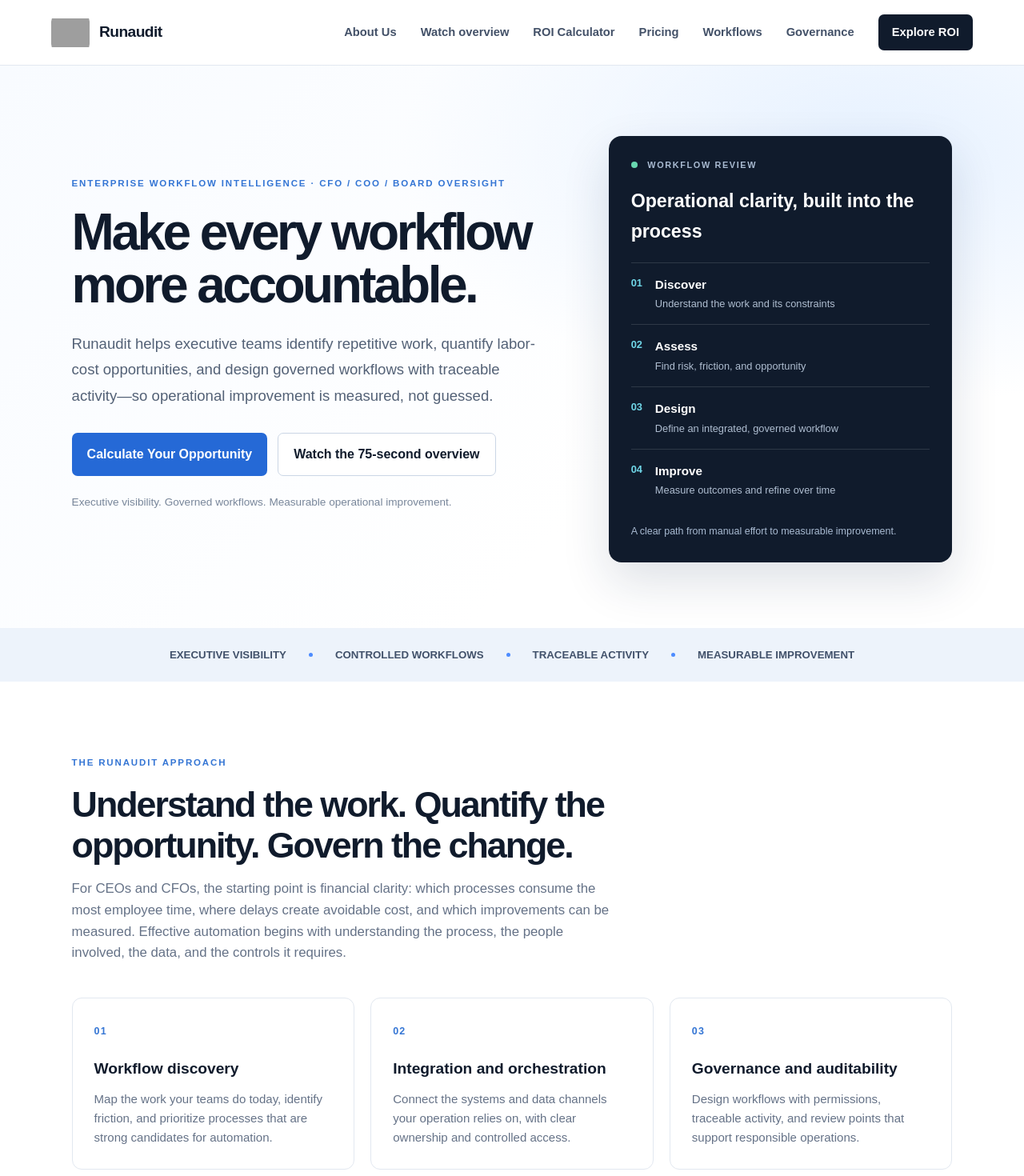
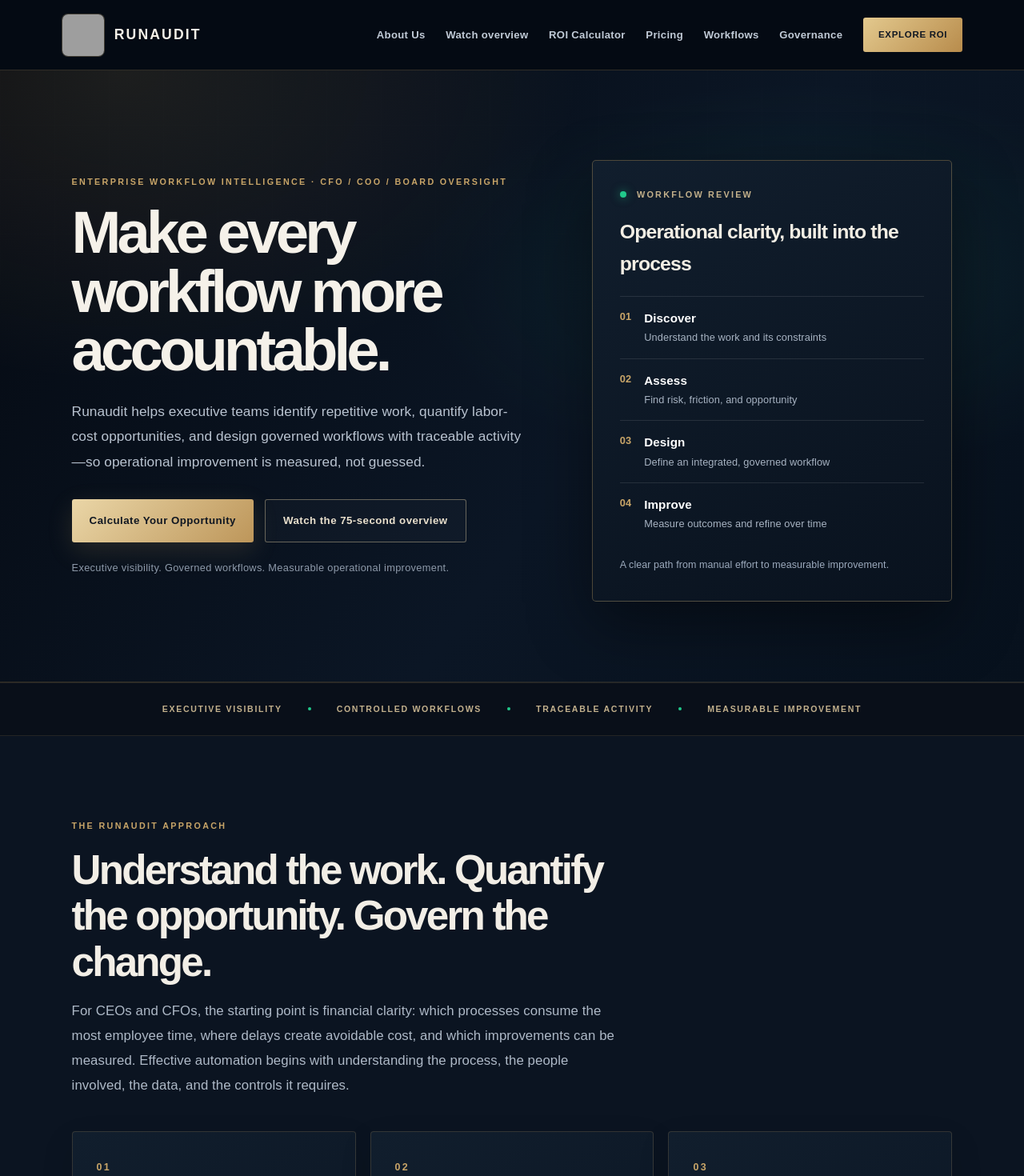
Before and after one commit to nexusai007/iposhells.com, a Next.js app: page / in a window 1280 px wide. Shown: the top 1470 px of the page at 80% size. Built offline with nearby package versions, Linux system fonts and the light colour scheme; grey boxes are pictures that could not be loaded.

Commit message:
Apply premium Runaudit executive visual system

```diff
--- a/app/globals.css
+++ b/app/globals.css
@@ -13,3 +13,92 @@
 .team-role{margin:0!important;color:#3475d4!important;font-weight:700;font-size:.9rem!important}
 @media(max-width:800px){.team-grid{grid-template-columns:1fr 1fr}}
 @media(max-width:560px){.team-grid{grid-template-columns:1fr}}
+
+
+/* RUNAUDIT — executive-grade visual system (preview branch only) */
+@import url('https://fonts.googleapis.com/css2?family=DM+Sans:wght@400;500;600;700&family=Manrope:wght@400;500;600;700;800&display=swap');
+:root{--navy:#070d17;--navy2:#0c1726;--ink:#e9edf3;--muted:#a8b2c2;--blue:#c8a568;--cyan:#21c98b;--paper:#0b1421;--line:#26364a;--gold:#c8a568;--gold-light:#ead6a7;--emerald:#21c98b}
+html{background:#070d17}
+body{background:#070d17;color:#e9edf3;font-family:'DM Sans',sans-serif;letter-spacing:.005em}
+h1,h2,h3,.brand,.panel-title{font-family:'Manrope','DM Sans',sans-serif}
+.site-header{position:relative;z-index:5;height:88px;background:rgba(5,11,19,.97);border-bottom:1px solid rgba(200,165,104,.22);padding-left:max(6vw,28px);padding-right:max(6vw,28px)}
+.brand{color:#f5f0e6;font-size:1.1rem;letter-spacing:.12em;text-transform:uppercase;font-weight:800}
+.brand img{width:54px;height:54px;object-fit:cover;border-radius:8px;border:1px solid rgba(200,165,104,.3);background:#07101d}
+.site-header nav{gap:clamp(14px,2vw,28px)}
+.site-header nav a{color:#c1cad6;font-size:.82rem;letter-spacing:.025em;font-weight:600}
+.site-header nav a:hover{color:var(--gold-light)}
+.site-header nav .nav-cta{background:linear-gradient(135deg,#e3c98e,#b88c4c);color:#101722;border-radius:3px;padding:12px 19px;letter-spacing:.06em;text-transform:uppercase;font-size:.72rem}
+.hero{position:relative;overflow:hidden;min-height:650px;padding:112px max(7vw,28px) 100px;grid-template-columns:1.12fr .88fr;gap:6vw;background:radial-gradient(ellipse at 78% 34%,rgba(24,91,82,.22),transparent 34%),radial-gradient(ellipse at 12% 0%,rgba(197,157,92,.12),transparent 36%),linear-gradient(125deg,#050a12 0%,#0b1625 58%,#07111d 100%);border-bottom:1px solid rgba(200,165,104,.16)}
+.hero:before{content:"";position:absolute;inset:0;pointer-events:none;opacity:.18;background-image:linear-gradient(rgba(255,255,255,.035) 1px,transparent 1px),linear-gradient(90deg,rgba(255,255,255,.035) 1px,transparent 1px);background-size:68px 68px;mask-image:linear-gradient(to bottom,black,transparent 90%)}
+.hero-copy,.hero-panel{position:relative;z-index:1}
+.eyebrow{color:var(--gold);font-size:.67rem;letter-spacing:.22em;font-weight:800}
+.hero h1{font-size:clamp(3.25rem,5.8vw,5.8rem);line-height:.99;letter-spacing:-.065em;color:#f5f1e9;max-width:760px;font-weight:700}
+.hero-lede{font-size:1.08rem;line-height:1.85;color:#b9c3d0;max-width:660px}
+.hero-actions{gap:14px}
+.button{border-radius:3px;padding:15px 22px;letter-spacing:.035em;font-size:.83rem}
+.button-primary{background:linear-gradient(135deg,#ead6a7,#bd965a);color:#101722;box-shadow:0 10px 32px rgba(200,165,104,.16)}
+.button-primary:hover{background:linear-gradient(135deg,#f2e3bd,#d2ad70)}
+.button-secondary{background:rgba(255,255,255,.025);border:1px solid rgba(226,207,165,.42);color:#e8dfcc}
+.hero-note{color:#8e9aaa;font-size:.8rem;letter-spacing:.025em}
+.hero-panel{background:linear-gradient(150deg,#111e2d,#09121e);border:1px solid rgba(200,165,104,.35);border-radius:5px;box-shadow:0 28px 80px rgba(0,0,0,.42);padding:34px}
+.panel-top{color:#c4b18b;letter-spacing:.2em}
+.status-dot{background:var(--emerald);box-shadow:0 0 12px rgba(33,201,139,.6)}
+.panel-title{font-size:1.55rem;color:#f3eee4;letter-spacing:-.035em}
+.process-step{border-top:1px solid rgba(255,255,255,.1)}
+.process-step>span{color:var(--gold);font-family:'Manrope',sans-serif}
+.process-step small{color:#a7b3c2}
+.panel-foot{color:#9caabd}
+.trust-strip{background:#090f19;color:#c3b18d;border-top:1px solid rgba(200,165,104,.14);border-bottom:1px solid rgba(200,165,104,.14);padding:24px 20px;gap:clamp(14px,2.5vw,34px);font-size:.66rem;letter-spacing:.16em}
+.trust-strip i{background:var(--emerald);width:4px;height:4px}
+.trust-strip a{color:var(--gold-light)}
+.section{background:#0b1421;padding:104px max(7vw,28px)}
+.section-heading h2,.governance h2,.contact-section h2{color:#f2eee6;font-size:clamp(2.35rem,4vw,3.8rem);letter-spacing:-.055em;font-weight:700}
+.section-heading>p:last-child,.governance-copy>p:last-child{color:#aeb9c7;line-height:1.85}
+.three-grid,.workflow-grid{gap:18px}
+.info-card,.workflow-card{background:linear-gradient(145deg,#111e2d,#0c1725);border:1px solid rgba(200,165,104,.2);border-radius:4px;padding:30px;box-shadow:0 16px 40px rgba(0,0,0,.12);transition:transform .2s,border-color .2s}
+.info-card:hover,.workflow-card:hover,.team-card:hover{transform:translateY(-4px);border-color:rgba(200,165,104,.58)}
+.card-number{color:var(--gold);letter-spacing:.18em}
+.info-card h3,.workflow-card h3{color:#f1ece2;font-size:1.15rem;letter-spacing:-.025em}
+.info-card p,.workflow-card p{color:#aab6c5;line-height:1.8}
+.section-dark{background:linear-gradient(145deg,#080f19,#101d2b 55%,#09121e);border-top:1px solid rgba(200,165,104,.13);border-bottom:1px solid rgba(200,165,104,.13)}
+.section-dark .section-heading h2{color:#f2eee6}
+.section-dark .section-heading>p:last-child{color:#aeb9c7}
+.section-dark .eyebrow{color:var(--gold)}
+.workflow-card>span{color:var(--emerald);letter-spacing:.18em}
+.team-section{background:#0b1421}
+.team-card{background:linear-gradient(145deg,#142235,#0c1725);border:1px solid rgba(200,165,104,.22);border-radius:4px;box-shadow:0 16px 40px rgba(0,0,0,.2);transition:transform .2s,border-color .2s}
+.team-initials{background:linear-gradient(135deg,#e7d2a2,#a77d42);color:#111b27;font-family:'Manrope',sans-serif}
+.team-card h3{color:#f3eee5;font-family:'Manrope',sans-serif}
+.team-role{color:var(--gold-light)!important}
+.governance{background:#0e1a29;border-top:1px solid rgba(200,165,104,.12)}
+.governance-list li{border-bottom:1px solid rgba(200,165,104,.17)}
+.governance-list b{color:#f0eadf}
+.governance-list span{color:#aab6c5}
+.contact-section{background:radial-gradient(ellipse at 50% 0%,rgba(25,111,88,.2),transparent 48%),linear-gradient(125deg,#101d2c,#070d17);border-top:1px solid rgba(200,165,104,.28);padding:100px 24px}
+.contact-section h2{color:#f3eee6}
+.contact-section>p:not(.eyebrow){color:#b2bdca}
+.button-light{background:linear-gradient(135deg,#ead6a7,#bd965a);color:#101722}
+.site-footer{background:#050a12;border-top:1px solid rgba(200,165,104,.2);color:#aab6c5;padding-top:34px;padding-bottom:34px}
+.site-footer p,.site-footer small{color:#8492a4}
+.footer-brand{color:#f1e8d6}
+.tool-page{background:#080f19;color:#e9edf3}
+.tool-header{background:#050b13;border-color:rgba(200,165,104,.2)}
+.tool-header nav a{color:#c5cdda}
+.tool-intro h1{color:#f3eee6;font-family:'Manrope',sans-serif;letter-spacing:-.06em}
+.tool-intro>p:last-child{color:#aeb9c7}
+.calculator-card,.price-card,.pricing-note,.auth-card{background:linear-gradient(145deg,#132235,#0b1522);border:1px solid rgba(200,165,104,.22);border-radius:4px;box-shadow:0 18px 48px rgba(0,0,0,.2);color:#e9edf3}
+.calculator-card h2,.pricing-note h2{color:#f1ece2}
+.calculator-card label,.billing-choice{color:#c7d0dc}
+.calculator-card input:not([type=range]),.billing-choice select,.auth-card input{background:#08111d;color:#f2eee6;border-color:#34465b;border-radius:3px}
+.calculator-card small,.price-card p,.pricing-note p,.auth-card>p,.auth-card small{color:#aab6c5}
+.results-card{background:linear-gradient(145deg,#172a3d,#09121e);border:1px solid rgba(200,165,104,.38);border-radius:4px;box-shadow:0 22px 60px rgba(0,0,0,.32)}
+.results-card .eyebrow{color:var(--gold)}
+.result-line{border-bottom-color:rgba(255,255,255,.12)}
+.result-line span{color:#b4c0ce}
+.result-highlight strong{color:#57d6a6}
+.price-card strong{color:var(--gold-light)}
+.auth-card h1{color:#f1ece2}
+.auth-card a:not(.brand){color:var(--gold-light)}
+.auth-message{background:#142a32;color:#d8f6e9!important}
+@media(max-width:800px){.site-header{background:#050b13}.hero{padding-top:76px;padding-bottom:68px;min-height:0}.hero h1{font-size:clamp(2.8rem,9vw,4rem)}.section{padding-top:76px;padding-bottom:76px}}
+@media(max-width:560px){.site-header nav .nav-cta{padding:9px 12px}.hero-panel{padding:24px}.trust-strip{letter-spacing:.1em}.section-heading h2,.governance h2,.contact-section h2{font-size:2.3rem}}
```
